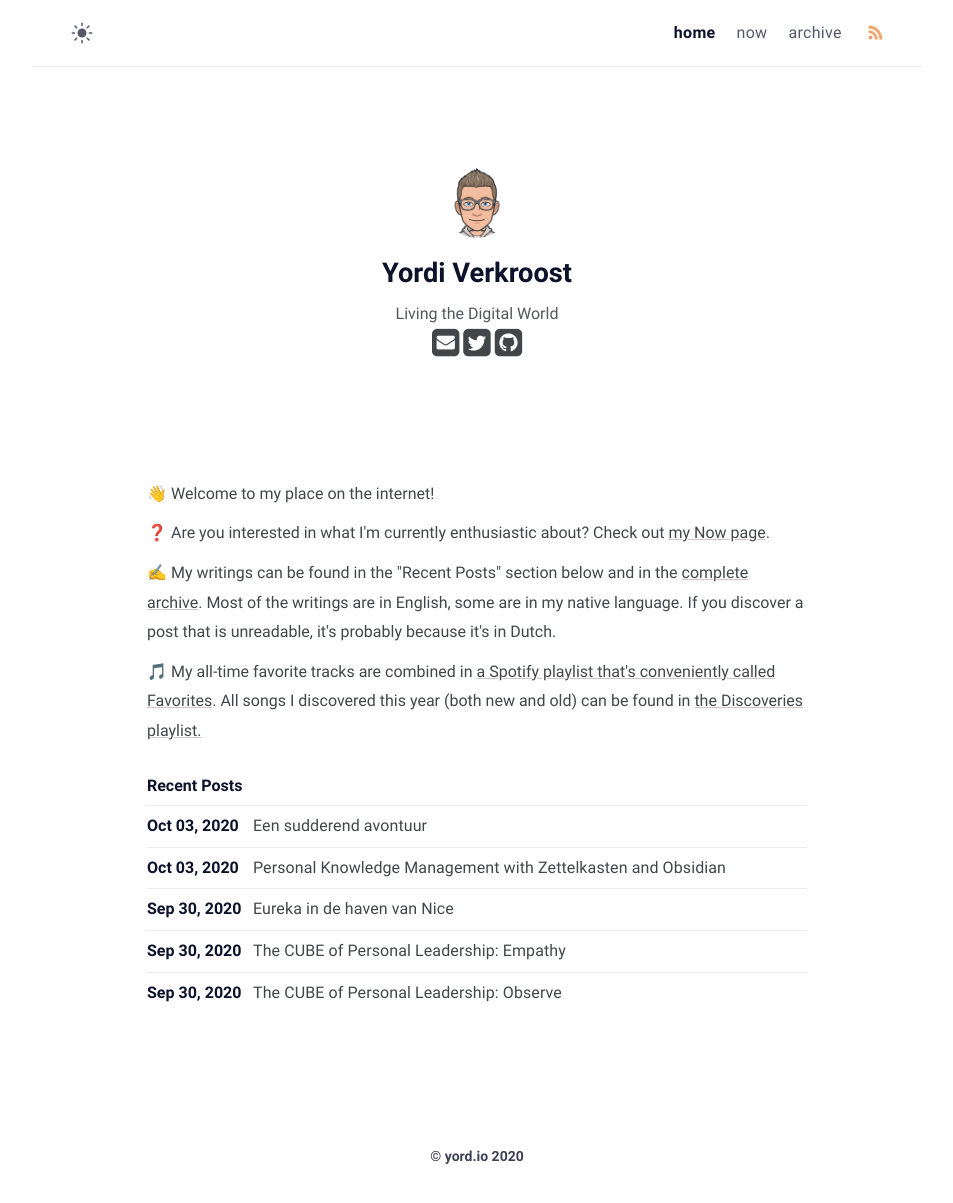
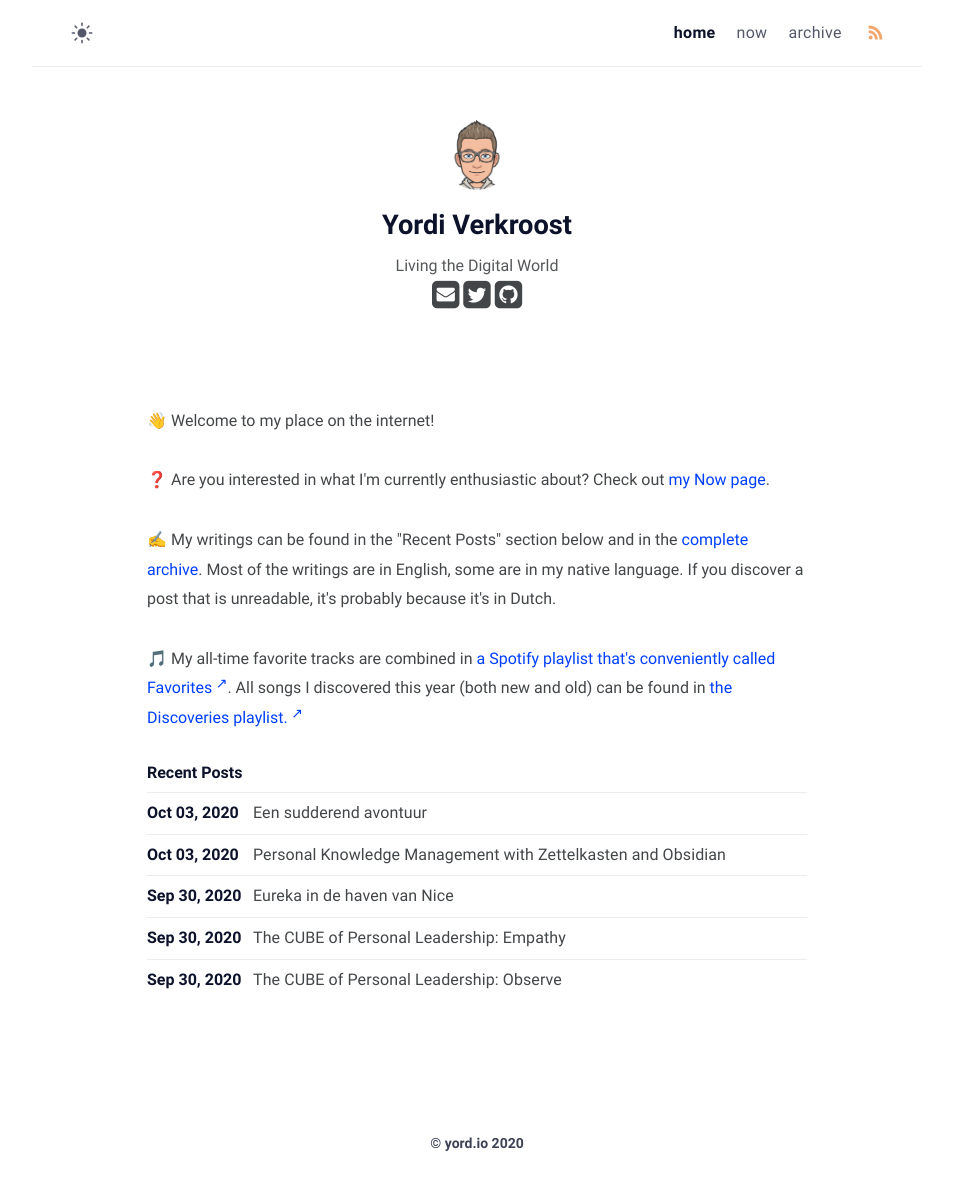
Before and after one commit to heymichal/heymichal.github.io, a Jekyll site: the page built from index.md, in a window 1280 px wide. Shown: the whole page, without its empty margins (163-1116 px from the left). Built offline with Jekyll 4.4.1, drawn with Linux system fonts in a browser that asks for light colours.

Commit message:
Update style of home page

```diff
--- a/_includes/about.html
+++ b/_includes/about.html
@@ -1,4 +1,4 @@
-<div id="about">
+<div class="page-content">
   <p>👋 Welcome to my place on the internet!</p>
 
   <p>❓ Are you interested in what I'm currently enthusiastic about? Check out <a href="{% link now.html %}">my Now page</a>.</p>
--- a/_sass/klise/_layout.scss
+++ b/_sass/klise/_layout.scss
@@ -181,8 +181,8 @@
 
 // Author
 .author {
-  margin-top: 6.3rem;
-  margin-bottom: 7.2rem;
+  margin-top: 3.3rem;
+  margin-bottom: 4.2rem;
   text-align: center;
 
   @include media-query($on-mobile) {
@@ -220,7 +220,6 @@
   font-size: $base-font-size;
   font-weight: 700;
   margin-bottom: 5px;
-  margin-top: 25px;
   color: $black;
 }
 
@@ -327,7 +326,6 @@
   }
 }
 
-
 .search-article {
   position: relative;
   margin-bottom: 50px;
```
Also changed, not shown: now.html (+14 -7 lines).
